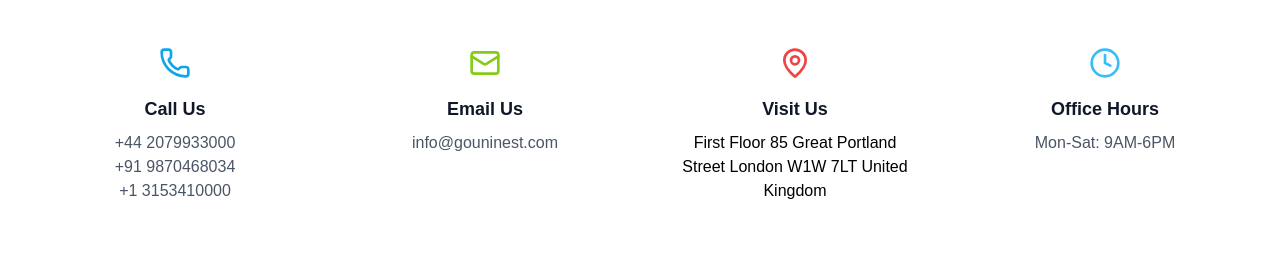
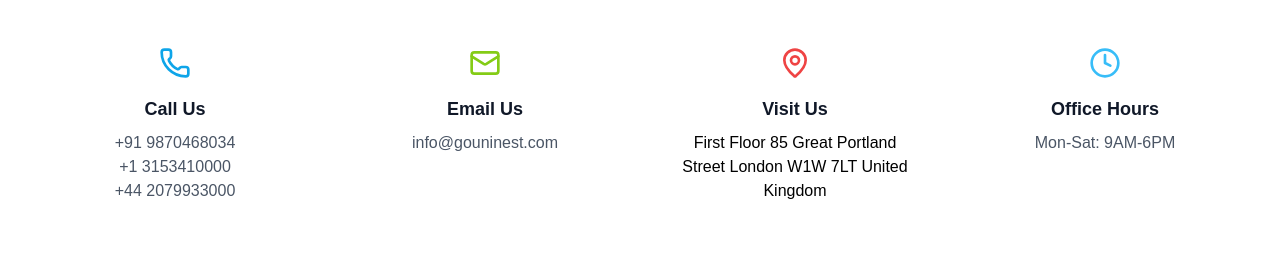
Before and after one commit to YatikenSoftwareSolution-tech/Gouninest-product-web-v1, a Next.js app: page / in a window 1280 px wide. Shown: the part 4120-4373 px from the top of the page. Built offline with nearby package versions, Linux system fonts and the light colour scheme; no server answers.

Commit message:
number sequence fixed

```diff
--- a/components/ContactsHero.tsx
+++ b/components/ContactsHero.tsx
@@ -160,9 +160,9 @@ const ContactsHero = () => {
             <h3 className="text-lg font-semibold text-gray-900 mb-2">
               Call Us
             </h3>
-            <p className="text-gray-600">+44 2079933000</p>
             <p className="text-gray-600">+91 9870468034</p>
             <p className="text-gray-600">+1 3153410000</p>
+            <p className="text-gray-600">+44 2079933000</p>
           </a>
 
           <a
--- a/components/Footer.tsx
+++ b/components/Footer.tsx
@@ -18,8 +18,8 @@ const Footer = () => {
 
   const phoneNumbers = [
     { code: "+91", number: "9870468034", countryCode: "IN" },
+    { code: "+1", number: "3153410000", countryCode: "US" },
     { code: "+44", number: "2079933000", countryCode: "GB" },
-    { code: "+1", number: "3153410000", countryCode: "US" },
   ];
 
   const countryNames: Record<string, string> = {
--- a/components/GetInTouch.tsx
+++ b/components/GetInTouch.tsx
@@ -31,11 +31,6 @@ const GetInTouch = () => {
               Call Us
             </h3>
             <p className="text-gray-600 cursor-pointer">
-              <a href="tel:+442079933000" className="hover:underline">
-                +44 2079933000
-              </a>
-            </p>
-            <p className="text-gray-600 cursor-pointer">
               <a href="tel:+919870468034" className="hover:underline">
                 +91 9870468034
               </a>
@@ -43,6 +38,11 @@ const GetInTouch = () => {
             <p className="text-gray-600 cursor-pointer">
               <a href="tel:+13153410000" className="hover:underline">
                 +1 3153410000
+              </a>
+            </p>
+            <p className="text-gray-600 cursor-pointer">
+              <a href="tel:+442079933000" className="hover:underline">
+                +44 2079933000
               </a>
             </p>
           </div>
```
